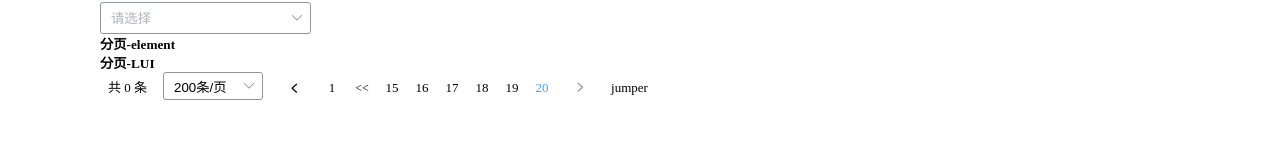
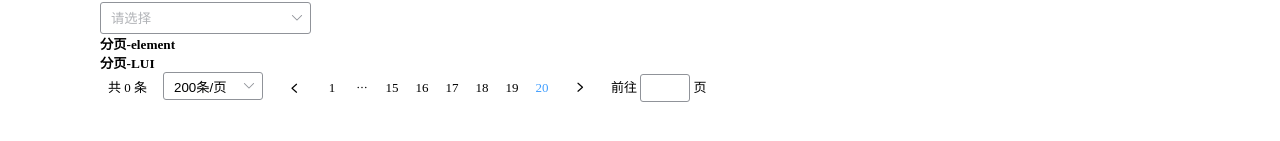
Before and after one commit to haibolian/my-website, a Vue app: page /#/ in a window 1280 px wide. Both pictures are taken after a click on the item "20". Shown: the part 595-736 px from the top of the page. Built offline with nearby package versions, Linux system fonts and the light colour scheme.

Commit message:
background, disabled 's style

```diff
--- a/src/LUI/package/pagination/index.vue
+++ b/src/LUI/package/pagination/index.vue
@@ -10,6 +10,7 @@ import Jumper from './jumper.vue'
 export default defineComponent({
   name: 'LPagination',
   componentName: 'LPagination',
+  emits:['size-change', 'page-change',  'prev-click', 'next-click', 'update:pageSize', 'update:currentPage',],
   components:{
     Total,
     Sizes,
@@ -49,6 +50,14 @@ export default defineComponent({
     layout: {
       type: String,
       default: 'prev, pager, next, jumper'
+    },
+    background: {
+      type: Boolean,
+      default: false
+    },
+    disabled: {
+      type: Boolean,
+      default: false
     }
   },
 
@@ -71,12 +80,12 @@ export default defineComponent({
     }
 
     const prev = ()=>{
-      if(internalCurrentPage.value <= 1) return
+      if( props.disabled || internalCurrentPage.value <= 1) return
       internalCurrentPage.value = internalCurrentPage.value - 1
       emit('prev-click', internalCurrentPage.value)
     }
     const next = ()=>{
-      if(internalCurrentPage.value >= internalPageCount.value) return
+      if(props.disabled || internalCurrentPage.value >= internalPageCount.value) return
       internalCurrentPage.value = internalCurrentPage.value + 1
       emit('next-click', internalCurrentPage.value)
     }
@@ -103,6 +112,7 @@ export default defineComponent({
         total:  this.total || 0
       }),
       sizes: h(Sizes,{
+        disabled: this.disabled,
         pageSize: this.pageSize,
         pageSizes: this.pageSizes
       }),
@@ -110,19 +120,27 @@ export default defineComponent({
         currentPage: this.internalCurrentPage,
         'onUpdate:currentPage': val => this.internalCurrentPage = val,
         size: this.pageSize,
+        disabled: this.disabled,
         pageCount: this.internalPageCount,
         maxShowCount: this.maxShowCount,
       }),
       prev: h(Prev, {
+        disabled: this.disabled,
         currentPage: this.internalCurrentPage,
         onClick: this.prev
       }),
       next: h(Next, {
+        disabled: this.disabled,
         currentPage: this.internalCurrentPage,
         pageCount: this.internalPageCount,
         onClick: this.next
       }),
-      jumper: h(Jumper),
+      jumper: h(Jumper, {
+        disabled: this.disabled,
+        currentPage: this.internalCurrentPage,
+        pageCount: this.internalPageCount,
+        'onUpdate:currentPage': val => this.internalCurrentPage = val,
+      }),
       slot: this.$slots?.default?.() ?? null
     }
 
@@ -139,10 +157,12 @@ export default defineComponent({
       }
     });
     const rightWrapperNode = h('span', { class: 'l-pagination_rightWapper' }, rightWrapperChildrenNodes)
-    return h('div', { class: 'l-pagination' }, [...childrenNodes, rightWrapperNode])
+    const rootClass = {
+      'l-pagination': true,
+      'is-background': this.background,
+      'is-disabled': this.disabled
+    }
+    return h('div', {class: rootClass} , [...childrenNodes, rightWrapperNode])
   }
-
-
-
 })
 </script>
--- a/src/LUI/package/pagination/jumper.vue
+++ b/src/LUI/package/pagination/jumper.vue
@@ -1,23 +1,55 @@
 <template>
   <span class="l-pagination_jumper">
-    jumper
+    前往  <l-input :disabled="disabled" v-model="targetPage" @change="handleChange"></l-input>  页
   </span>
 </template>
 
 <script>
-import { defineComponent, onBeforeMount, onMounted, ref } from 'vue'
+import { defineComponent, inject, ref } from 'vue'
 export default defineComponent({
   name:'Jumper',
-  components:{},
+  emits: ['update:currentPage'],
   props:{
-
+    currentPage: {
+      type: Number
+    },
+    pageCount: {
+      type: Number
+    },
+    disabled: {
+      type: Boolean,
+      default: false
+    }
   },
   setup(props, ctx){
+    const targetPage = ref(null)
+    const changePage = inject('changePage')
 
+    const strToNum = (str)=>{
+
+    }
+
+    const handleChange = (ev)=>{
+      let page = Number(targetPage.value)
+      if(targetPage.value === '' || isNaN(page)) {
+        targetPage.value = ''
+        return
+      }
+
+      const { currentPage, pageCount } = props
+      if(currentPage ===  page) return
+
+      if(page < 1) page = targetPage.value = 1
+      if(page > pageCount) page = targetPage.value = pageCount
+
+      ctx.emit('update:currentPage', page)
+      changePage && changePage(page)
+
+    }
+    return {
+      targetPage,
+      handleChange
+    }
   }
 })
 </script>
-
-<style lang='scss' scoped>
-
-</style>
--- a/src/LUI/package/pagination/next.vue
+++ b/src/LUI/package/pagination/next.vue
@@ -1,6 +1,5 @@
 <template>
-  <span class="l-pagination_next" :class="{ 'is-disabled': isDisabled }">
-    <i class="l-icon icon-arrow-right"></i>
+  <span class="l-pagination_next l-icon icon-arrow-right pager-btn">
   </span>
 </template>
 
@@ -9,21 +8,10 @@ import { defineComponent, onBeforeMount, computed, onMounted, ref, inject } from
 export default defineComponent({
   name:'Next',
   props:{
-    currentPage: {
-      type: Number
-    },
-    pageCount: {
-      type: Number
-    }
+
   },
   setup(props, ctx){
-    const isDisabled = computed(()=>{
-      return props.currentPage >= props.pageCount
-    })
 
-    return {
-      isDisabled
-    }
   }
 })
 </script>
--- a/src/LUI/package/pagination/pager.vue
+++ b/src/LUI/package/pagination/pager.vue
@@ -1,17 +1,26 @@
 <template>
   <ul class="l-pagination_pager">
-    <li class="pager-number" :class="{ 'is-current_page': currentPage === 1 }" v-if="pageCount > 0"
+    <li
+      class="pager-number pager-btn"
+      :class="{ 'is-current_page': currentPage === 1 }"
+      v-if="pageCount > 0"
       @click="clickPage(1)"
     >
       1
     </li>
 
-    <li class="pager-prev" v-if="showPrevMore" @click="clickPrevMore">
-      {{'<<'}}
+    <li
+      class="pager-prev pager-btn"
+      :class="['l-icon', isHoverOnPrev ? 'icon-arrow-double-left' : 'icon-elipsis']"
+      @mouseover="disabled ? null : isHoverOnPrev = true"
+      @mouseleave="disabled ? null : isHoverOnPrev = false"
+      v-if="showPrevMore"
+      @click="clickPrevMore"
+    >
     </li>
 
     <li
-      class="pager-number"
+      class="pager-number pager-btn"
       :class="{ 'is-current_page': currentPage === page }"
       v-for="page in pages"
       :key="page"
@@ -20,9 +29,21 @@
       {{ page }}
     </li>
 
-    <li class="pager-next" v-if="showNextMore" @click="clickNextMore"> {{ '>>' }} </li>
+    <li
+      class="pager-next pager-btn"
+      :class="['l-icon', isHoverOnNext ? ' icon-arrow-double-right' : 'icon-elipsis']"
+      @mouseover="disabled ? null : isHoverOnNext = true"
+      @mouseleave="idisabled ? null : sHoverOnNext = false"
+      v-if="showNextMore"
+      @click="clickNextMore"
+    >
+    </li>
 
-    <li class="pager-number"  :class="{ 'is-current_page': currentPage === pageCount }" v-if="pageCount > 1" @click="clickPage(pageCount)">
+    <li
+      class="pager-number pager-btn"
+      :class="{ 'is-current_page': currentPage === pageCount }"
+      v-if="pageCount > 1"
+      @click="clickPage(pageCount)">
       {{ pageCount }}
     </li>
   </ul>
@@ -40,6 +61,7 @@ import {
 export default defineComponent({
   name:'Pager',
   components:{},
+  emits:['update:currentPage'],
   props:{
     size: {
       type: Number
@@ -52,8 +74,11 @@ export default defineComponent({
     },
     maxShowCount: {
       type: Number
+    },
+    disabled: {
+      type: Boolean,
+      default: false,
     }
-
   },
   setup(props, ctx){
     const showPrevMore = ref(false)
@@ -93,17 +118,20 @@ export default defineComponent({
     }
 
     const clickPage = page=>{
-      if(page === props.currentPage) return
+      const { disabled, currentPage } = props
+      if(disabled || page === currentPage) return
       emitPageChange(page)
     }
     const clickPrevMore = ()=>{
-      const { currentPage, maxShowCount, pageCount } = props
+      const { currentPage, maxShowCount, pageCount, disabled } = props
+      if(disabled) return
       let page = currentPage - (maxShowCount - 2)
       if(page < 1) page = 1
       emitPageChange(page)
     }
     const clickNextMore = ()=>{
-      const { currentPage, maxShowCount, pageCount } = props
+      const { currentPage, maxShowCount, pageCount, disabled } = props
+      if(disabled) return
       let page = currentPage + (maxShowCount - 2)
       if(page > pageCount) page = pageCount
       emitPageChange(page)
@@ -115,7 +143,9 @@ export default defineComponent({
       showNextMore,
       clickPage,
       clickPrevMore,
-      clickNextMore
+      clickNextMore,
+      isHoverOnPrev: ref(false),
+      isHoverOnNext: ref(false),
     }
   }
 })
--- a/src/LUI/package/pagination/prev.vue
+++ b/src/LUI/package/pagination/prev.vue
@@ -1,6 +1,5 @@
 <template>
-  <span class="l-pagination_prev" :class="{ 'is-disabled': isDisabled }">
-    <i class="l-icon icon-arrow-right"></i>
+  <span class="l-pagination_prev l-icon icon-arrow-right pager-btn">
   </span>
 </template>
 
@@ -9,18 +8,10 @@ import { defineComponent, computed, ref, inject } from 'vue'
 export default defineComponent({
   name:'Prev',
   props:{
-    currentPage: {
-      type: Number
-    }
+
   },
   setup(props, { emit }){
-    const isDisabled = computed(()=>{
-      return props.currentPage <= 1
-    })
 
-    return {
-      isDisabled
-    }
   }
 })
 </script>
--- a/src/LUI/package/pagination/sizes.vue
+++ b/src/LUI/package/pagination/sizes.vue
@@ -1,6 +1,6 @@
 <template>
   <span class="l-pagination_sizes">
-    <l-select v-model="size" @change="changePageSize">
+    <l-select :disabled="disabled" v-model="size" @change="changePageSize">
       <l-option
         v-for="s in pageSizes"
         :key="s"
@@ -24,6 +24,10 @@ export default defineComponent({
     },
     pageSize: {
       type: Number
+    },
+    disabled: {
+      type: Boolean,
+      default: false
     }
   },
   setup(props, ctx){
--- a/src/LUI/style/pagination.scss
+++ b/src/LUI/style/pagination.scss
@@ -83,19 +83,17 @@
 
 // prev
 .l-pagination_prev {
-  .l-icon.icon-arrow-right {
-    transform: rotate(180deg);
-    display: inline-block;
-  }
+  transform: rotate(180deg);
+  display: inline-block;
 }
 
 .l-pagination_prev, .l-pagination_next {
   text-align: center;
   width: 30px;
   font-weight: bold;
-  &:not(.is-disabled) {
-    cursor: pointer;
-  }
+  // &:not(.is-disabled) {
+  //   cursor: pointer;
+  // }
 }
 
 // jumper
@@ -115,3 +113,11 @@
 .l-pagination_prev, .l-pagination_next, .pager-prev, .pager-next {
   font-size: 12px;
 }
+
+// disabled
+.l-pagination.is-disabled .pager-btn{
+  &:not(.is-current_page):hover {
+    color: unset;
+  }
+  cursor: not-allowed;
+}
```
